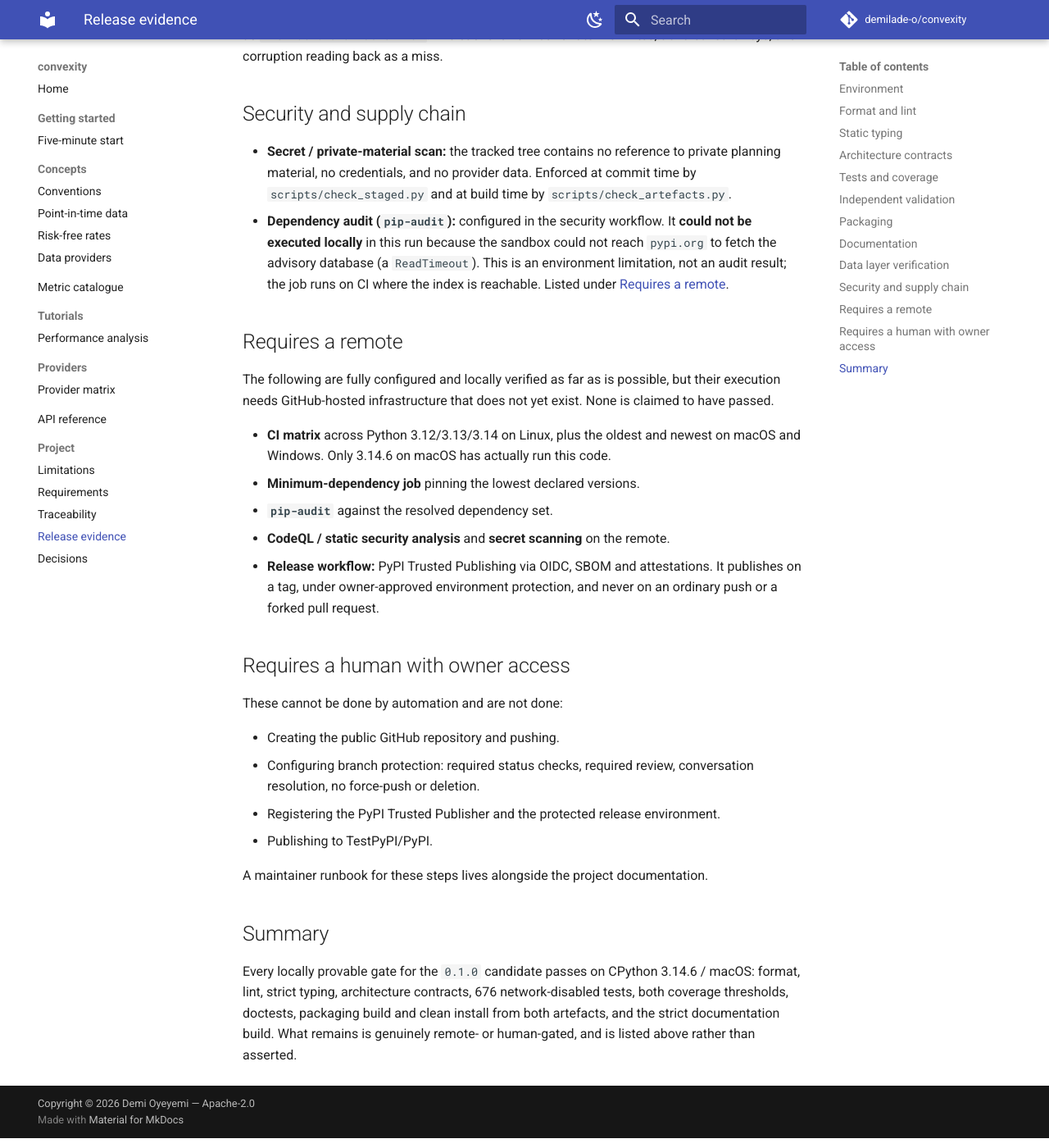
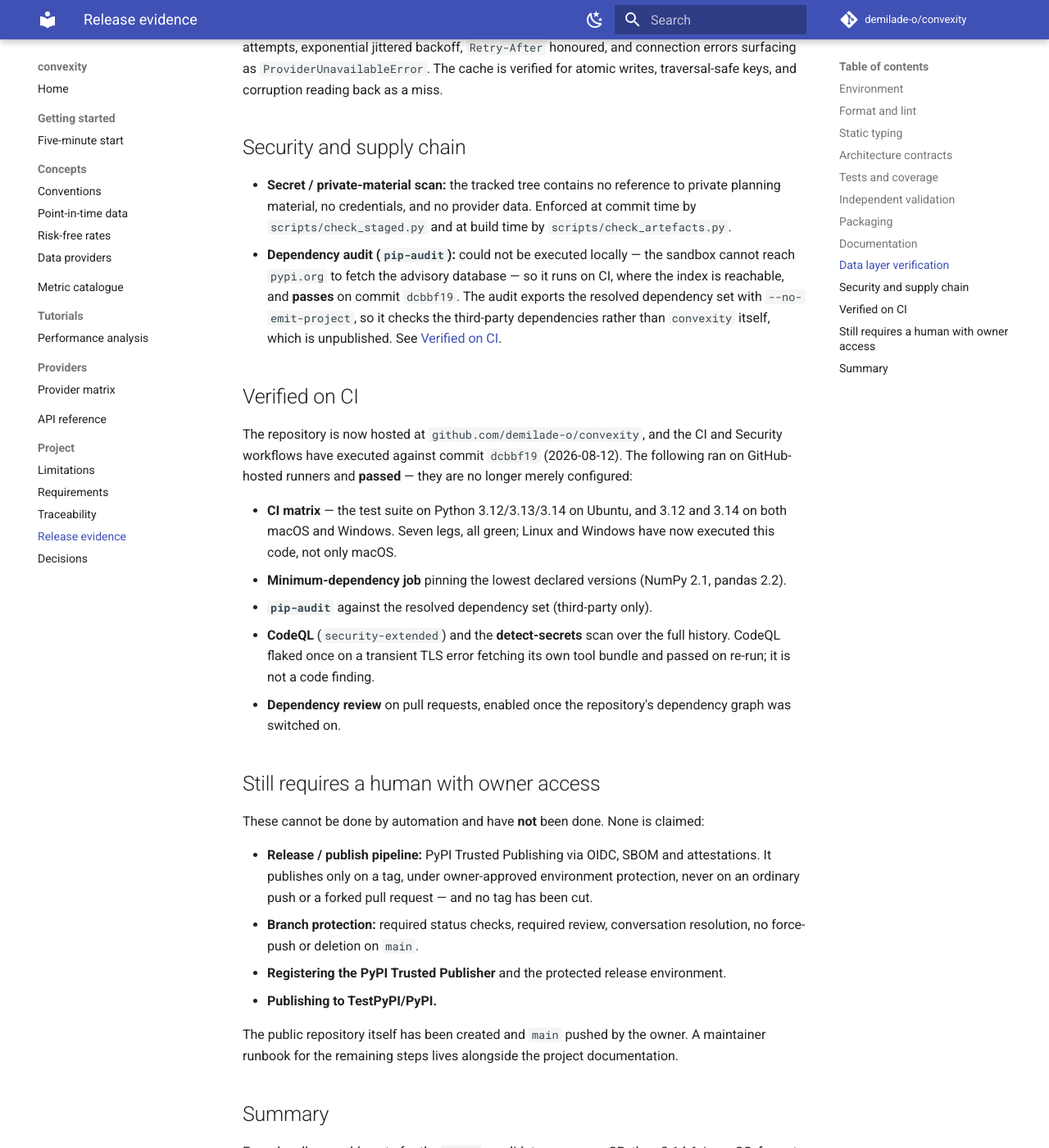
Before and after one commit to demilade-o/convexity, an MkDocs documentation site: the page built from docs/development/release-candidate-evidence.md, in a window 1280 px wide and 1400 px high, scrolled down 3702 px. Shown: the whole window at 82% size. Built offline with MkDocs 1.6.1 and Material for MkDocs 9.7.7, drawn with Linux system fonts in a browser that asks for light colours; comment, search, counter and statistics services are not loaded; some of the changed text lies outside the part shown.

Commit message:
docs: reconcile the release-candidate evidence with the live CI run (#12)
The evidence report and traceability matrix were written when no remote
existed, so they listed the CI matrix, the dependency audit, CodeQL and
the secret scan as configured-but-never-run and described a remote "that
does not yet exist". The owner has since created the public repository
and pushed, and the CI and Security workflows have run against commit
dcbbf19: the full matrix (3.12/3.13/3.14 on Ubuntu, 3.12 and 3.14 on
macOS and Windows), the minimum-dependency job, pip-audit, CodeQL and the
secret scan all pass. Linux and Windows have now executed this code, not
only macOS.

Rewrites the "requires a remote" section into "verified on CI" for what
has actually run, and keeps a smaller honest list of what genuinely has
not: the release/publish pipeline (no tag has been cut), branch
protection, the PyPI Trusted Publisher, and publishing itself. Moves the
three now-executed requirements (REQ-PKG-004/005/009) from remote-pending
to verified in the traceability tally.

Also corrects the observed local test count from 676 to 681, the number
the suite actually reports.

Co-authored-by: Claude Opus 4.8 <noreply@anthropic.com>

````diff
--- a/docs/development/release-candidate-evidence.md
+++ b/docs/development/release-candidate-evidence.md
@@ -24,12 +24,14 @@ Everything below was run locally on a single machine.
 | respx / httpx | 0.23.1 / 0.28.1 |
 | uv | 0.11.26 |
 
-!!! warning "One interpreter, one OS"
-    These results were observed on **CPython 3.14.6 on macOS only**. The project
-    targets 3.12–3.14 on Linux, macOS and Windows, and the CI matrix is defined
-    for all of them, but the other interpreters and operating systems have not
-    executed this code. Their green ticks require a remote that does not yet
-    exist. See [Requires a remote](#requires-a-remote).
+!!! note "Where each result was observed"
+    The command output quoted below was produced **locally on CPython 3.14.6 /
+    macOS**. The project targets 3.12–3.14 on Linux, macOS and Windows; those
+    other interpreters and operating systems have since executed this code on
+    GitHub Actions. The full matrix, the dependency audit, CodeQL and the secret
+    scan all pass on commit `dcbbf19` (2026-08-12) — see
+    [Verified on CI](#verified-on-ci). What remains genuinely unrun is the
+    release/publish pipeline and the human-only owner settings, listed at the end.
 
 ## Format and lint
 
@@ -62,10 +64,10 @@ Exit `0`.
 ## Tests and coverage
 
 ```
-pytest --cov --cov-branch          # 676 passed
+pytest --cov --cov-branch          # 681 passed
 ```
 
-676 tests pass with the network disabled for the entire suite (`--disable-socket`
+681 tests pass with the network disabled for the entire suite (`--disable-socket`
 in `pyproject.toml`). Provider tests use respx-mocked HTTP and injected clocks;
 no test opens a real socket.
 
@@ -168,43 +170,53 @@ miss.
   private planning material, no credentials, and no provider data. Enforced at
   commit time by `scripts/check_staged.py` and at build time by
   `scripts/check_artefacts.py`.
-- **Dependency audit (`pip-audit`):** configured in the security workflow. It
-  **could not be executed locally** in this run because the sandbox could not
-  reach `pypi.org` to fetch the advisory database (a `ReadTimeout`). This is an
-  environment limitation, not an audit result; the job runs on CI where the index
-  is reachable. Listed under [Requires a remote](#requires-a-remote).
+- **Dependency audit (`pip-audit`):** could not be executed locally — the
+  sandbox cannot reach `pypi.org` to fetch the advisory database — so it runs on
+  CI, where the index is reachable, and **passes** on commit `dcbbf19`. The audit
+  exports the resolved dependency set with `--no-emit-project`, so it checks the
+  third-party dependencies rather than `convexity` itself, which is unpublished.
+  See [Verified on CI](#verified-on-ci).
 
-## Requires a remote
+## Verified on CI
 
-The following are fully configured and locally verified as far as is possible,
-but their execution needs GitHub-hosted infrastructure that does not yet exist.
-None is claimed to have passed.
+The repository is now hosted at `github.com/demilade-o/convexity`, and the CI and
+Security workflows have executed against commit `dcbbf19` (2026-08-12). The
+following ran on GitHub-hosted runners and **passed** — they are no longer merely
+configured:
 
-- **CI matrix** across Python 3.12/3.13/3.14 on Linux, plus the oldest and newest
-  on macOS and Windows. Only 3.14.6 on macOS has actually run this code.
-- **Minimum-dependency job** pinning the lowest declared versions.
-- **`pip-audit`** against the resolved dependency set.
-- **CodeQL / static security analysis** and **secret scanning** on the remote.
-- **Release workflow:** PyPI Trusted Publishing via OIDC, SBOM and attestations.
-  It publishes on a tag, under owner-approved environment protection, and never
-  on an ordinary push or a forked pull request.
+- **CI matrix** — the test suite on Python 3.12/3.13/3.14 on Ubuntu, and 3.12 and
+  3.14 on both macOS and Windows. Seven legs, all green; Linux and Windows have
+  now executed this code, not only macOS.
+- **Minimum-dependency job** pinning the lowest declared versions (NumPy 2.1,
+  pandas 2.2).
+- **`pip-audit`** against the resolved dependency set (third-party only).
+- **CodeQL** (`security-extended`) and the **detect-secrets** scan over the full
+  history. CodeQL flaked once on a transient TLS error fetching its own tool
+  bundle and passed on re-run; it is not a code finding.
+- **Dependency review** on pull requests, enabled once the repository's dependency
+  graph was switched on.
 
-## Requires a human with owner access
+## Still requires a human with owner access
 
-These cannot be done by automation and are not done:
+These cannot be done by automation and have **not** been done. None is claimed:
 
-- Creating the public GitHub repository and pushing.
-- Configuring branch protection: required status checks, required review,
-  conversation resolution, no force-push or deletion.
-- Registering the PyPI Trusted Publisher and the protected release environment.
-- Publishing to TestPyPI/PyPI.
+- **Release / publish pipeline:** PyPI Trusted Publishing via OIDC, SBOM and
+  attestations. It publishes only on a tag, under owner-approved environment
+  protection, never on an ordinary push or a forked pull request — and no tag has
+  been cut.
+- **Branch protection:** required status checks, required review, conversation
+  resolution, no force-push or deletion on `main`.
+- **Registering the PyPI Trusted Publisher** and the protected release environment.
+- **Publishing to TestPyPI/PyPI.**
 
-A maintainer runbook for these steps lives alongside the project documentation.
+The public repository itself has been created and `main` pushed by the owner. A
+maintainer runbook for the remaining steps lives alongside the project
+documentation.
 
 ## Summary
 
 Every locally provable gate for the `0.1.0` candidate passes on CPython 3.14.6 /
-macOS: format, lint, strict typing, architecture contracts, 676 network-disabled
+macOS: format, lint, strict typing, architecture contracts, 681 network-disabled
 tests, both coverage thresholds, doctests, packaging build and clean install from
 both artefacts, and the strict documentation build. What remains is genuinely
 remote- or human-gated, and is listed above rather than asserted.
````
Also changed, not shown: docs/development/traceability.md (+5 -5 lines).
